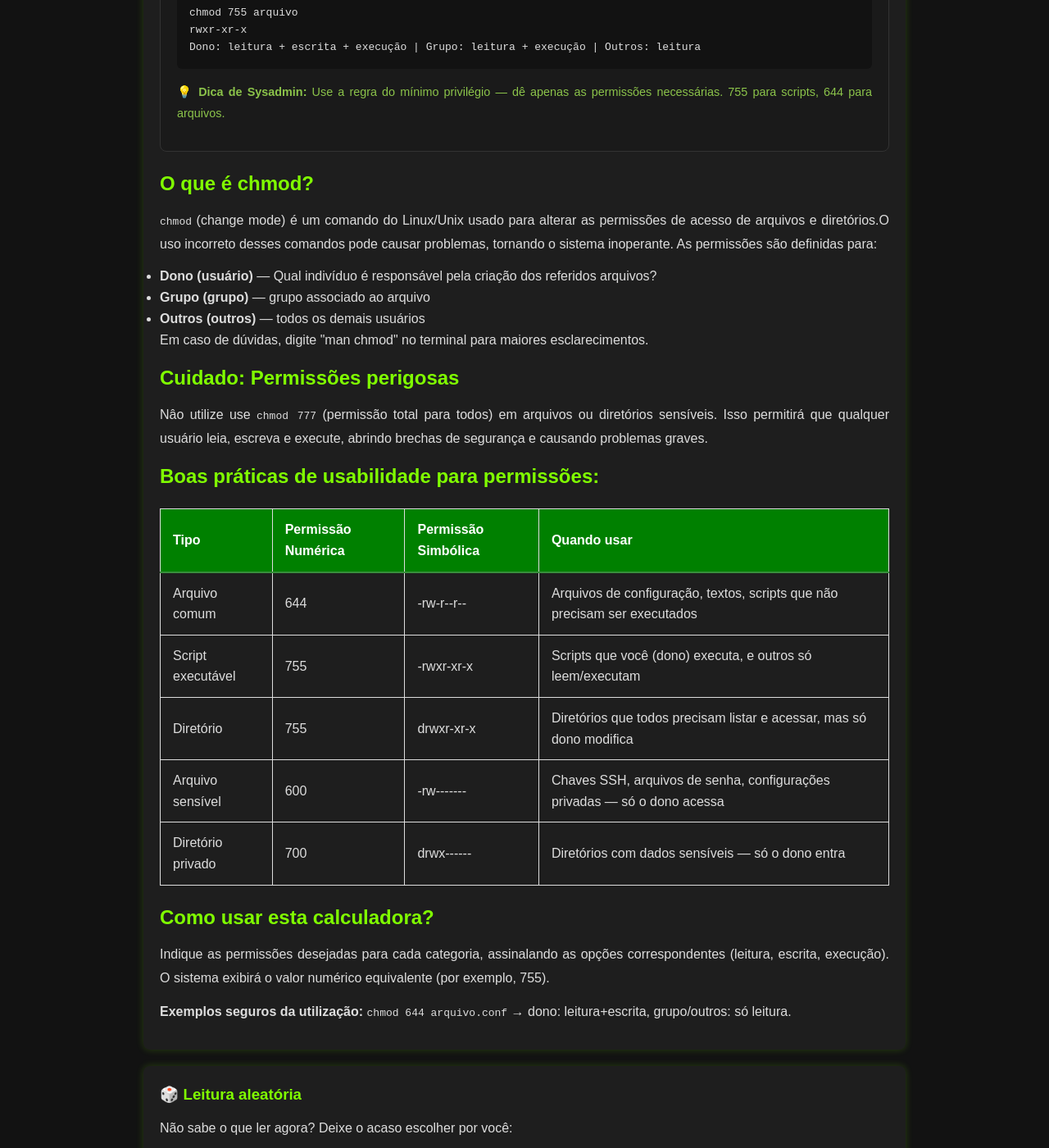
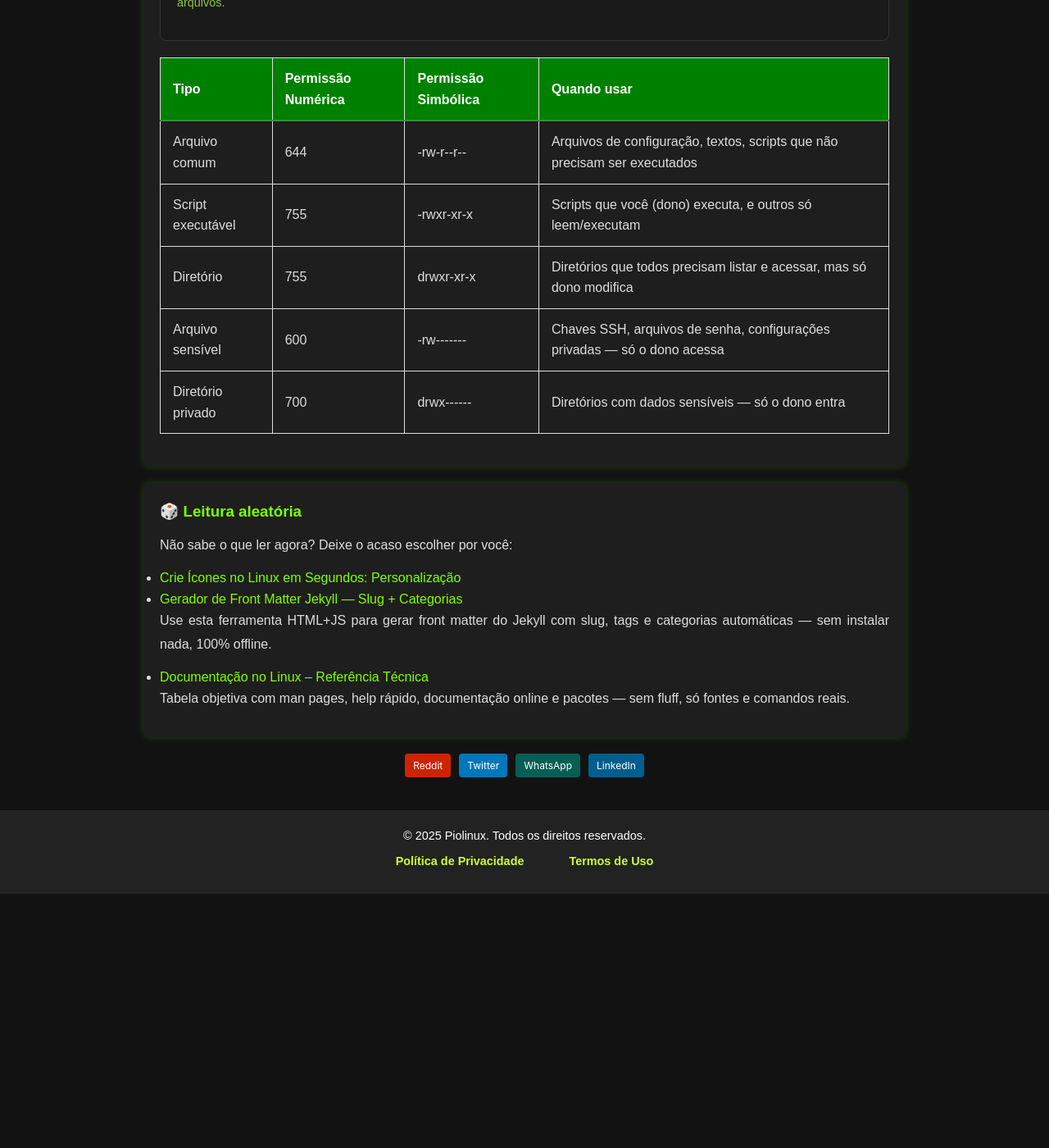
Before and after one commit to Piolinux/piolinux-site, a Jekyll site: the page built from _pages/_tools/calculadora-de-permissoes-chmod-online.html, in a window 1280 px wide and 1400 px high, scrolled down 965 px. Shown: the whole window at 82% size. Built offline with Jekyll 4.4.1, drawn with Linux system fonts in a browser that asks for light colours; after the commit the page ends 2055 px from its top, so only the background shows below that; some of the changed text lies outside the part shown.

Commit message:
Update calculadora-de-permissoes-chmod-online.html

```diff
--- a/_pages/_tools/calculadora-de-permissoes-chmod-online.html
+++ b/_pages/_tools/calculadora-de-permissoes-chmod-online.html
@@ -87,24 +87,10 @@ tags: [chmod, linux, unix, permissao, sysadmin, terminal, arquivo, estudante]
 
 
 
-  <div class="seo-content">
-  <h2>O que é chmod?</h2>
-  <p><code>chmod</code> (change mode) é um comando do Linux/Unix usado para alterar as permissões de acesso de arquivos e diretórios.O uso incorreto desses comandos pode causar problemas, tornando o sistema inoperante. As permissões são definidas para:</p>
-  <ul>
-    <li><strong>Dono (usu&aacute;rio)</strong> — Qual indivíduo é responsável pela criação dos referidos arquivos?</li>
-    <li><strong>Grupo (grupo)</strong> — grupo associado ao arquivo</li>
-    <li><strong>Outros (outros)</strong> — todos os demais usuários</li>
-  </ul>
 
 
-  <p>Em caso de dúvidas, digite "man chmod" no terminal para maiores
-  esclarecimentos.</p>
 
 
-  <h2>Cuidado: Permissões perigosas</h2>
-  <p>N&acirc;o utilize use <code>chmod 777</code> (permissão total para todos) em arquivos ou diretórios sensíveis. Isso permitirá que qualquer usuário leia, escreva e execute, abrindo brechas de segurança e causando problemas graves.</p>
-
-  <h2>Boas práticas de usabilidade para permissões:</h2>
   <table class="evergreen-table permissions-table">
     <thead>
       <tr>
@@ -148,9 +134,7 @@ tags: [chmod, linux, unix, permissao, sysadmin, terminal, arquivo, estudante]
     </tbody>
   </table>
 
-  <h2>Como usar esta calculadora?</h2>
-  <p>Indique as permissões desejadas para cada categoria, assinalando as opções correspondentes (leitura, escrita, execução). O sistema exibirá o valor numérico equivalente (por exemplo, 755).</p>
-  <p><strong>Exemplos seguros da utilização:</strong> <code>chmod 644 arquivo.conf</code> → dono: leitura+escrita, grupo/outros: só leitura.</p>
+
 
 </div>
 
```
